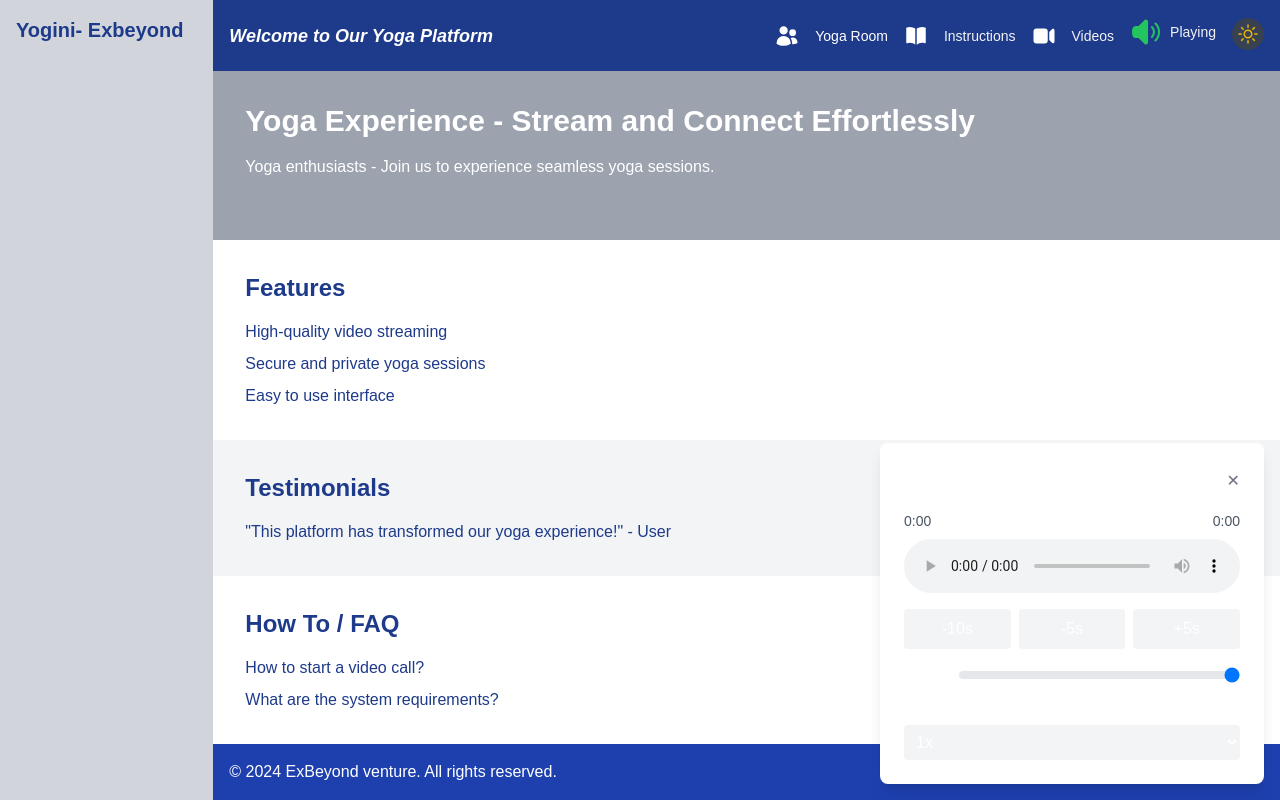
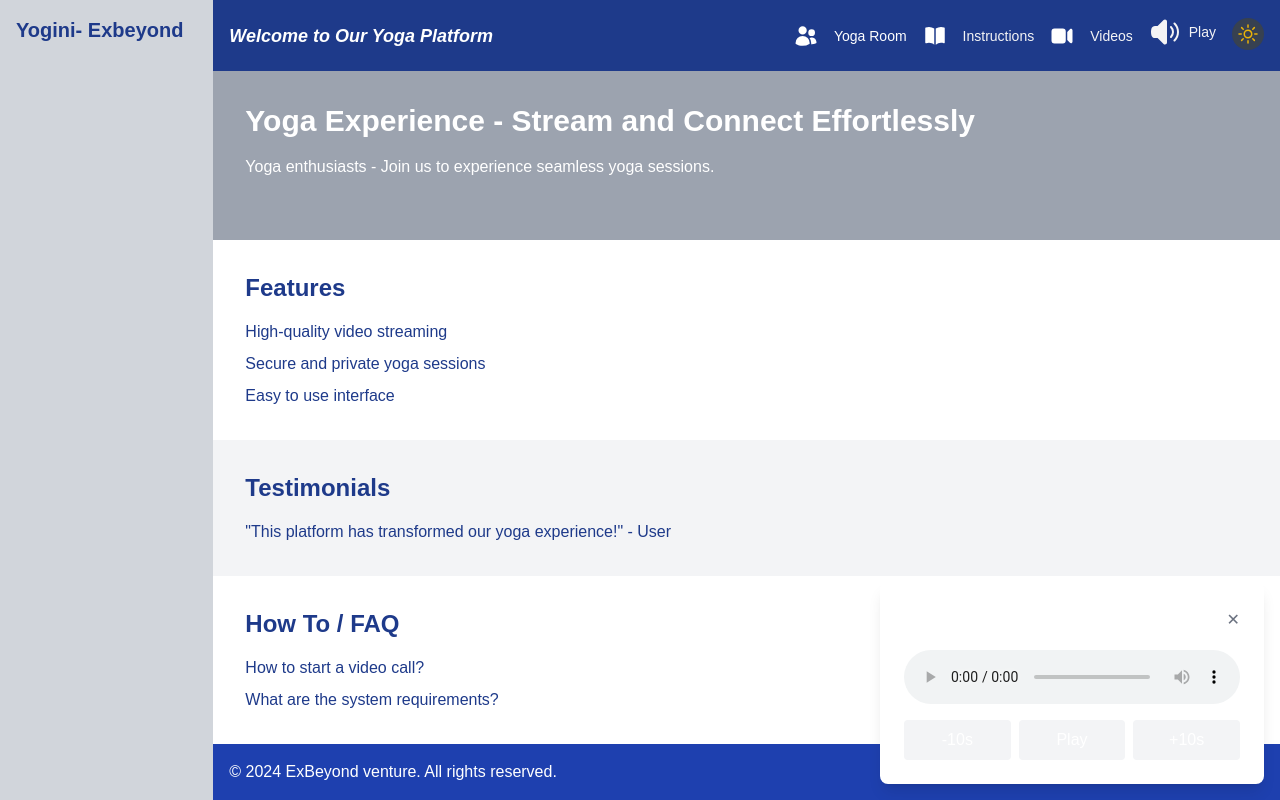
Before and after one commit to sureshnaloor/yoga, a Next.js app: page / in a window 1280 px wide. Both pictures are taken after a click on the button "Play". Built offline with nearby package versions, Linux system fonts and the light colour scheme.

Commit message:
audio player debugged

```diff
--- a/app/components/AudioPlayer.jsx
+++ b/app/components/AudioPlayer.jsx
@@ -1,67 +1,27 @@
 'use client';
 
-import { useState, useEffect } from "react";
+import { useState, useRef } from "react";
 import AudioIcon from "./AudioIcon";
 
 export default function AudioPlayer() {
   const [isPlaying, setIsPlaying] = useState(false);
   const [showControls, setShowControls] = useState(false);
-  const [audio] = useState(typeof Audio !== "undefined" ? new Audio("/audio/yoga.mp3") : null);
-  const [currentTime, setCurrentTime] = useState(0);
-  const [duration, setDuration] = useState(0);
-  const [volume, setVolume] = useState(1);
+  const audioRef = useRef(null);
 
-  // Format time in MM:SS
-  const formatTime = (time) => {
-    const minutes = Math.floor(time / 60);
-    const seconds = Math.floor(time % 60);
-    return `${minutes}:${seconds < 10 ? '0' : ''}${seconds}`;
-  };
-
-  // Handle time updates
-  const handleTimeUpdate = (e) => {
-    setCurrentTime(e.target.currentTime);
-  };
-
-  // Handle loading metadata (duration)
-  const handleLoadedMetadata = (e) => {
-    setDuration(e.target.duration);
-  };
-
-  // Skip forward/backward
-  const skip = (seconds) => {
-    const audioElement = document.querySelector('audio');
-    if (audioElement) {
-      audioElement.currentTime += seconds;
+  // Simplified toggle function
+  const toggleAudio = () => {
+    setShowControls(true);
+    if (audioRef.current) {
+      if (isPlaying) {
+        audioRef.current.pause();
+      } else {
+        audioRef.current.play().catch(error => {
+          console.error("Playback failed:", error);
+        });
+      }
+      setIsPlaying(!isPlaying);
     }
   };
-
-  const toggleAudio = () => {
-    setShowControls(true);
-    console.log('Controls visibility:', showControls);
-
-    if (isPlaying) {
-      audio?.pause();
-    } else {
-      audio?.play();
-    }
-    setIsPlaying(!isPlaying);
-  };
-
-  useEffect(() => {
-    if (audio) {
-      audio.addEventListener('ended', () => {
-        setIsPlaying(false);
-      });
-    }
-    return () => {
-      if (audio) {
-        audio.removeEventListener('ended', () => {
-          setIsPlaying(false);
-        });
-      }
-    };
-  }, [audio]);
 
   return (
     <div className="relative">
@@ -77,13 +37,10 @@ export default function AudioPlayer() {
           <span className="hidden md:inline ml-2 md:text-xs lg:text-sm">
             {isPlaying ? 'Playing' : 'Play'}
           </span>
-          <span className="absolute left-1/2 -translate-x-1/2 top-full mt-1 w-max opacity-0 group-hover:opacity-100 transition-opacity text-xs bg-gray-700 text-white p-1 rounded md:hidden">
-            {isPlaying ? 'Playing' : 'Play'}
-          </span>
         </div>
       </button>
 
-      {/* Enhanced Audio Controls */}
+      {/* Audio Controls */}
       {showControls && (
         <div className="fixed bottom-4 right-4 bg-white dark:bg-gray-800 p-6 rounded-lg shadow-lg z-50 w-96">
           <div className="flex justify-between items-center mb-4">
@@ -96,87 +53,47 @@ export default function AudioPlayer() {
             </button>
           </div>
 
-          {/* Time Display */}
-          <div className="text-sm text-gray-600 dark:text-gray-300 mb-2 flex justify-between">
-            <span>{formatTime(currentTime)}</span>
-            <span>{formatTime(duration)}</span>
-          </div>
-
-          {/* Main Audio Controls */}
+          {/* Audio Element */}
           <audio
+            ref={audioRef}
+            src="/audio/yoga.mp3"
             controls
-            src="/audio/yoga.mp3"
-            className="w-full mb-4"
+            className="w-full"
             onPlay={() => setIsPlaying(true)}
             onPause={() => setIsPlaying(false)}
-            onTimeUpdate={handleTimeUpdate}
-            onLoadedMetadata={handleLoadedMetadata}
+            onEnded={() => setIsPlaying(false)}
           >
             Your browser does not support the audio element.
           </audio>
 
-          {/* Additional Controls */}
-          <div className="grid grid-cols-3 gap-2 mb-4">
+          {/* Simple Skip Controls */}
+          <div className="grid grid-cols-3 gap-2 mt-4">
             <button
-              onClick={() => skip(-10)}
-              className="bg-gray-100 dark:bg-gray-700 p-2 rounded hover:bg-gray-200 dark:hover:bg-gray-600 transition-colors"
+              onClick={() => {
+                if (audioRef.current) {
+                  audioRef.current.currentTime -= 10;
+                }
+              }}
+              className="bg-gray-100 dark:bg-gray-700 p-2 rounded hover:bg-gray-200 dark:hover:bg-gray-600"
             >
               -10s
             </button>
             <button
-              onClick={() => skip(-5)}
-              className="bg-gray-100 dark:bg-gray-700 p-2 rounded hover:bg-gray-200 dark:hover:bg-gray-600 transition-colors"
+              onClick={toggleAudio}
+              className="bg-gray-100 dark:bg-gray-700 p-2 rounded hover:bg-gray-200 dark:hover:bg-gray-600"
             >
-              -5s
+              {isPlaying ? 'Pause' : 'Play'}
             </button>
             <button
-              onClick={() => skip(5)}
-              className="bg-gray-100 dark:bg-gray-700 p-2 rounded hover:bg-gray-200 dark:hover:bg-gray-600 transition-colors"
-            >
-              +5s
-            </button>
-          </div>
-
-          {/* Volume Control */}
-          <div className="flex items-center gap-2">
-            <span className="text-sm dark:text-white">Volume</span>
-            <input
-              type="range"
-              min="0"
-              max="1"
-              step="0.1"
-              value={volume}
-              onChange={(e) => {
-                const newVolume = parseFloat(e.target.value);
-                setVolume(newVolume);
-                const audioElement = document.querySelector('audio');
-                if (audioElement) {
-                  audioElement.volume = newVolume;
+              onClick={() => {
+                if (audioRef.current) {
+                  audioRef.current.currentTime += 10;
                 }
               }}
-              className="w-full h-2 bg-gray-200 rounded-lg appearance-none cursor-pointer dark:bg-gray-700"
-            />
-          </div>
-
-          {/* Playback Speed */}
-          <div className="mt-4">
-            <label className="text-sm dark:text-white mb-1 block">Playback Speed</label>
-            <select
-              onChange={(e) => {
-                const audioElement = document.querySelector('audio');
-                if (audioElement) {
-                  audioElement.playbackRate = parseFloat(e.target.value);
-                }
-              }}
-              className="w-full p-2 bg-gray-100 dark:bg-gray-700 rounded"
+              className="bg-gray-100 dark:bg-gray-700 p-2 rounded hover:bg-gray-200 dark:hover:bg-gray-600"
             >
-              <option value="0.5">0.5x</option>
-              <option value="0.75">0.75x</option>
-              <option value="1" selected>1x</option>
-              <option value="1.25">1.25x</option>
-              <option value="1.5">1.5x</option>
-              <option value="2">2x</option>
-            </select>
+              +10s
+            </button>
           </div>
         </div>
       )}
```
